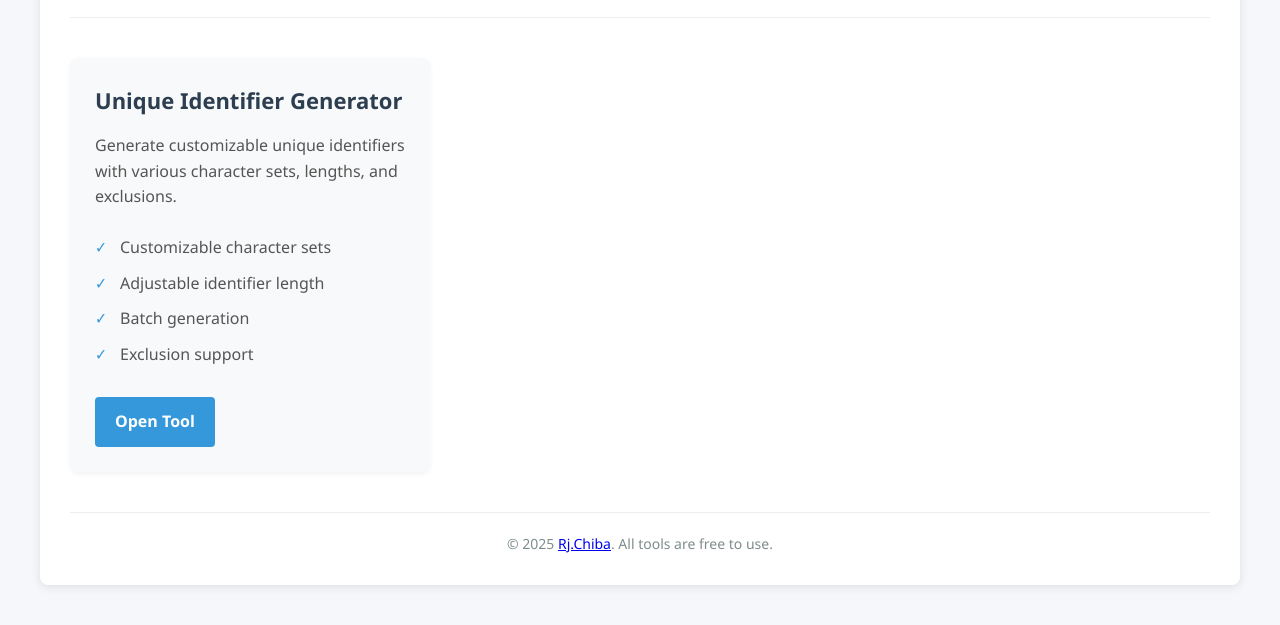
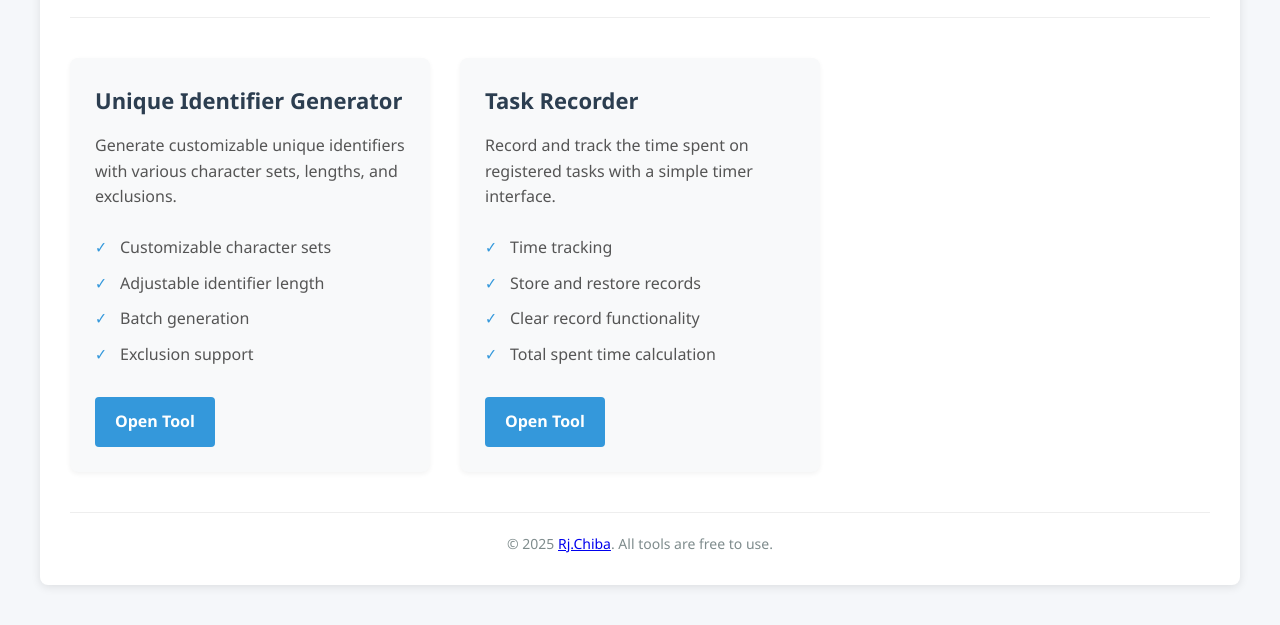
Before and after one commit to RjChiba/toolsets, a plain HTML site: page index.html in a window 1280 px wide. Shown: the part 143-768 px from the top of the page. Drawn offline with Linux system fonts and the light colour scheme.

Commit message:
add: https://taskrecorder.vercel.app

```diff
--- a/index.html
+++ b/index.html
@@ -26,6 +26,18 @@
                 <a href="uidentifier/index.html" class="tool-link">Open Tool</a>
             </div>
 
+            <div class="tool-card">
+                <h2>Task Recorder</h2>
+                <p>Record and track the time spent on registered tasks with a simple timer interface.</p>
+                <ul class="tool-features">
+                    <li>Time tracking</li>
+                    <li>Store and restore records</li>
+                    <li>Clear record functionality</li>
+                    <li>Total spent time calculation</li>
+                </ul>
+                <a href="https://taskrecorder.vercel.app" class="tool-link">Open Tool</a>
+            </div>
+
             <!-- Additional tool cards will be added here as more tools are developed -->
 
         </div>
```
